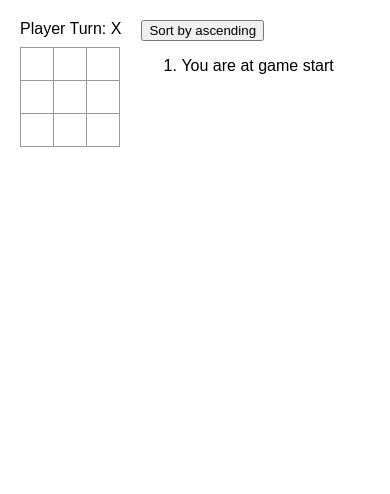
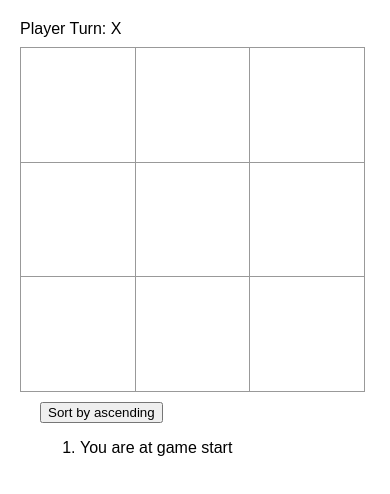
Before and after one commit to HammyPig/react-tic-tac-toe, a React (Create React App) app: page / in a window 390 px wide. Shown: the top 494 px of the page. Built offline with nearby package versions, Linux system fonts and the light colour scheme.

Commit message:
feat: add responsive resizing to Game component layout and styling

```diff
--- a/src/App.js
+++ b/src/App.js
@@ -148,15 +148,19 @@ function Game() {
   const turnHistorySortButtonText = "Sort by " + (isTurnHistoryInAscendingOrder ? "ascending" : "descending");
 
   return (
-    <div className="game">
+    <div className="block game" style={{"flexDirection": "row"}}>
+      <div className="block">
         <div className="game-board">
           <Board squares={boardSquares} highlightedSquares={highlightedSquares} turnNumber={turnNumber} onPlay={handlePlay} />
         </div>
+      </div>
+      <div className="block">
         <div className="game-info">
           <button onClick={handleToggleTurnHistorySortOrder}>
             {turnHistorySortButtonText}
           </button>
           <ol>{orderedTurnsTakenList}</ol>
+        </div>
       </div>
     </div>
   );
--- a/src/styles.css
+++ b/src/styles.css
@@ -75,19 +75,23 @@ body {
   gap: 10px;
 }
 
+.board-row {
+  container-type: inline-size;
+}
+
 .square {
   background: #fff;
   border: 1px solid #999;
   float: left;
-  font-size: 24px;
+  font-size: 30cqw;
   font-weight: bold;
   line-height: 34px;
-  height: 34px;
   margin-right: -1px;
   margin-top: -1px;
   padding: 0;
   text-align: center;
-  width: 34px;
+  width: 33%;
+  aspect-ratio: 1;
 }
 
 .board-row:after {
@@ -99,10 +103,6 @@ body {
 .status {
   margin-bottom: 10px;
 }
-.game {
-  display: flex;
-  flex-direction: row;
-}
 
 .game-info {
   margin-left: 20px;
@@ -112,4 +112,8 @@ body {
   .container {
     flex-wrap: wrap;
   }
+
+  .game {
+    flex-wrap: wrap;
+  }
 }
```
Lines whose indentation alone changed are shown as unchanged.
